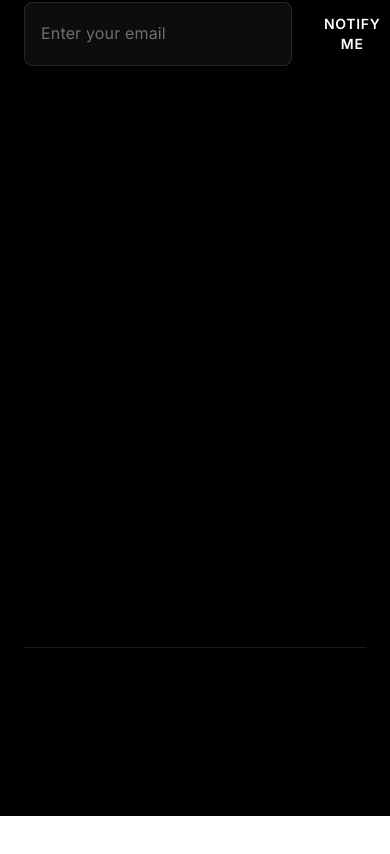
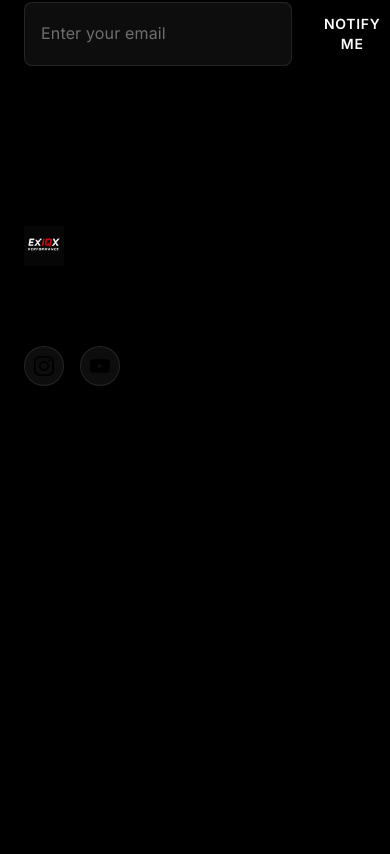
Before and after one commit to infinityspine/exiqx-website, a Next.js app: page / in a window 390 px wide. Shown: the part 6257-7111 px from the top of the page. Before the commit the page ends 7073 px from the top, so only its background shows below. Built offline with nearby package versions, Linux system fonts and the light colour scheme.

Commit message:
🕒 Auto-commit: 2025-11-08 14:57:57

```diff
--- a/app/components/layout/Footer.tsx
+++ b/app/components/layout/Footer.tsx
@@ -1,66 +1,176 @@
+/**
+ * Footer Component
+ *
+ * Purpose: Site footer with brand info, navigation links,
+ * social media, and legal information.
+ *
+ * Features:
+ * - Multi-column responsive layout
+ * - Accessible navigation structure
+ * - ExIQx dark design system
+ * - Production-ready placeholder layout
+ *
+ * TODO: Add actual links, social media icons, and legal pages
+ */
+
 'use client'
 
 import { memo } from 'react'
+import Image from 'next/image'
 
 const Footer = memo(function Footer() {
   const currentYear = new Date().getFullYear()
 
   return (
-    <footer className="relative bg-black px-6 py-16 lg:py-20">
+    <footer
+      className="relative bg-black px-6 py-16 lg:py-20"
+      aria-labelledby="footer-heading"
+    >
+      <h2 id="footer-heading" className="sr-only">
+        Footer
+      </h2>
+
       <div className="mx-auto max-w-7xl">
+        {/* Main Footer Content */}
         <div className="grid gap-12 sm:grid-cols-2 lg:grid-cols-4">
-          {/* Brand */}
+          {/* Brand Column */}
           <div className="sm:col-span-2 lg:col-span-1">
-            <h3 className="font-display text-xl font-bold uppercase tracking-[0.05em] text-white">
-              ExIQx Performance
-            </h3>
+            <div className="mb-4">
+              <Image
+                src="/exiqx-logo.png"
+                alt="ExIQx Performance"
+                width={180}
+                height={50}
+                className="h-10 w-auto"
+              />
+            </div>
             <p className="mt-4 text-sm text-white/60">
-              Biomechanical athletic equipment engineered for elite performance.
+              Biomechanical athletic equipment engineered for elite performance
+              and injury prevention.
             </p>
+
+            {/* Social Media Links Placeholder */}
+            <div className="mt-6 flex gap-4">
+              <a
+                href="https://instagram.com"
+                target="_blank"
+                rel="noopener noreferrer"
+                className="flex h-10 w-10 items-center justify-center rounded-full border border-white/10 bg-white/5 text-white/60 transition-colors hover:border-accent hover:text-accent focus-visible:outline-none focus-visible:ring-2 focus-visible:ring-accent focus-visible:ring-offset-2 focus-visible:ring-offset-black"
+                aria-label="Follow us on Instagram"
+              >
+                <svg className="h-5 w-5" fill="currentColor" viewBox="0 0 24 24">
+                  <path d="M12 2.163c3.204 0 3.584.012 4.85.07 3.252.148 4.771 1.691 4.919 4.919.058 1.265.069 1.645.069 4.849 0 3.205-.012 3.584-.069 4.849-.149 3.225-1.664 4.771-4.919 4.919-1.266.058-1.644.07-4.85.07-3.204 0-3.584-.012-4.849-.07-3.26-.149-4.771-1.699-4.919-4.92-.058-1.265-.07-1.644-.07-4.849 0-3.204.013-3.583.07-4.849.149-3.227 1.664-4.771 4.919-4.919 1.266-.057 1.645-.069 4.849-.069zm0-2.163c-3.259 0-3.667.014-4.947.072-4.358.2-6.78 2.618-6.98 6.98-.059 1.281-.073 1.689-.073 4.948 0 3.259.014 3.668.072 4.948.2 4.358 2.618 6.78 6.98 6.98 1.281.058 1.689.072 4.948.072 3.259 0 3.668-.014 4.948-.072 4.354-.2 6.782-2.618 6.979-6.98.059-1.28.073-1.689.073-4.948 0-3.259-.014-3.667-.072-4.947-.196-4.354-2.617-6.78-6.979-6.98-1.281-.059-1.69-.073-4.949-.073zm0 5.838c-3.403 0-6.162 2.759-6.162 6.162s2.759 6.163 6.162 6.163 6.162-2.759 6.162-6.163c0-3.403-2.759-6.162-6.162-6.162zm0 10.162c-2.209 0-4-1.79-4-4 0-2.209 1.791-4 4-4s4 1.791 4 4c0 2.21-1.791 4-4 4zm6.406-11.845c-.796 0-1.441.645-1.441 1.44s.645 1.44 1.441 1.44c.795 0 1.439-.645 1.439-1.44s-.644-1.44-1.439-1.44z"/>
+                </svg>
+              </a>
+
+              <a
+                href="https://youtube.com"
+                target="_blank"
+                rel="noopener noreferrer"
+                className="flex h-10 w-10 items-center justify-center rounded-full border border-white/10 bg-white/5 text-white/60 transition-colors hover:border-accent hover:text-accent focus-visible:outline-none focus-visible:ring-2 focus-visible:ring-accent focus-visible:ring-offset-2 focus-visible:ring-offset-black"
+                aria-label="Subscribe on YouTube"
+              >
+                <svg className="h-5 w-5" fill="currentColor" viewBox="0 0 24 24">
+                  <path d="M23.498 6.186a3.016 3.016 0 0 0-2.122-2.136C19.505 3.545 12 3.545 12 3.545s-7.505 0-9.377.505A3.017 3.017 0 0 0 .502 6.186C0 8.07 0 12 0 12s0 3.93.502 5.814a3.016 3.016 0 0 0 2.122 2.136c1.871.505 9.376.505 9.376.505s7.505 0 9.377-.505a3.015 3.015 0 0 0 2.122-2.136C24 15.93 24 12 24 12s0-3.93-.502-5.814zM9.545 15.568V8.432L15.818 12l-6.273 3.568z"/>
+                </svg>
+              </a>
+            </div>
           </div>
 
-          {/* Products */}
+          {/* Products Column */}
           <div>
             <h3 className="mb-4 text-sm font-semibold uppercase tracking-[0.15em] text-white">
               Products
             </h3>
-            <ul className="space-y-3">
+            <ul className="space-y-3" role="list">
               <li>
-                <a href="#footplate" className="text-sm text-white/60 hover:text-white">
+                <a
+                  href="#footplate"
+                  className="text-sm text-white/60 transition-colors hover:text-white focus-visible:outline-none focus-visible:ring-2 focus-visible:ring-accent focus-visible:ring-offset-2 focus-visible:ring-offset-black"
+                >
                   Rack-Mounted Footplate
+                </a>
+              </li>
+              <li>
+                <a
+                  href="#ghd"
+                  className="text-sm text-white/60 transition-colors hover:text-white focus-visible:outline-none focus-visible:ring-2 focus-visible:ring-accent focus-visible:ring-offset-2 focus-visible:ring-offset-black"
+                >
+                  GHD Retrofit System
+                </a>
+              </li>
+              <li>
+                <a
+                  href="#accessories"
+                  className="text-sm text-white/60 transition-colors hover:text-white focus-visible:outline-none focus-visible:ring-2 focus-visible:ring-accent focus-visible:ring-offset-2 focus-visible:ring-offset-black"
+                >
+                  Accessories
                 </a>
               </li>
             </ul>
           </div>
 
-          {/* Company */}
+          {/* Company Column */}
           <div>
             <h3 className="mb-4 text-sm font-semibold uppercase tracking-[0.15em] text-white">
               Company
             </h3>
-            <ul className="space-y-3">
+            <ul className="space-y-3" role="list">
               <li>
-                <a href="#about" className="text-sm text-white/60 hover:text-white">
+                <a
+                  href="#about"
+                  className="text-sm text-white/60 transition-colors hover:text-white focus-visible:outline-none focus-visible:ring-2 focus-visible:ring-accent focus-visible:ring-offset-2 focus-visible:ring-offset-black"
+                >
                   About Us
                 </a>
               </li>
               <li>
-                <a href="#contact" className="text-sm text-white/60 hover:text-white">
+                <a
+                  href="#technology"
+                  className="text-sm text-white/60 transition-colors hover:text-white focus-visible:outline-none focus-visible:ring-2 focus-visible:ring-accent focus-visible:ring-offset-2 focus-visible:ring-offset-black"
+                >
+                  Technology
+                </a>
+              </li>
+              <li>
+                <a
+                  href="#contact"
+                  className="text-sm text-white/60 transition-colors hover:text-white focus-visible:outline-none focus-visible:ring-2 focus-visible:ring-accent focus-visible:ring-offset-2 focus-visible:ring-offset-black"
+                >
                   Contact
                 </a>
               </li>
             </ul>
           </div>
 
-          {/* Support */}
+          {/* Support Column */}
           <div>
             <h3 className="mb-4 text-sm font-semibold uppercase tracking-[0.15em] text-white">
               Support
             </h3>
-            <ul className="space-y-3">
+            <ul className="space-y-3" role="list">
               <li>
-                <a href="#faq" className="text-sm text-white/60 hover:text-white">
+                <a
+                  href="#faq"
+                  className="text-sm text-white/60 transition-colors hover:text-white focus-visible:outline-none focus-visible:ring-2 focus-visible:ring-accent focus-visible:ring-offset-2 focus-visible:ring-offset-black"
+                >
                   FAQ
+                </a>
+              </li>
+              <li>
+                <a
+                  href="#shipping"
+                  className="text-sm text-white/60 transition-colors hover:text-white focus-visible:outline-none focus-visible:ring-2 focus-visible:ring-accent focus-visible:ring-offset-2 focus-visible:ring-offset-black"
+                >
+                  Shipping & Returns
+                </a>
+              </li>
+              <li>
+                <a
+                  href="#warranty"
+                  className="text-sm text-white/60 transition-colors hover:text-white focus-visible:outline-none focus-visible:ring-2 focus-visible:ring-accent focus-visible:ring-offset-2 focus-visible:ring-offset-black"
+                >
+                  Warranty
                 </a>
               </li>
             </ul>
@@ -68,21 +178,37 @@ const Footer = memo(function Footer() {
         </div>
 
         {/* Divider */}
-        <div className="my-12 h-px bg-white/10" />
+        <div className="my-12 h-px bg-white/10" role="separator" />
 
-        {/* Bottom */}
+        {/* Bottom Footer */}
         <div className="flex flex-col items-center justify-between gap-4 sm:flex-row">
+          {/* Copyright */}
           <p className="text-sm text-white/40">
             © {currentYear} ExIQx Performance. All rights reserved.
           </p>
+
+          {/* Legal Links */}
           <div className="flex gap-6">
-            <a href="/privacy" className="text-sm text-white/40 hover:text-white">
-              Privacy
+            <a
+              href="/privacy"
+              className="text-sm text-white/40 transition-colors hover:text-white focus-visible:outline-none focus-visible:ring-2 focus-visible:ring-accent focus-visible:ring-offset-2 focus-visible:ring-offset-black"
+            >
+              Privacy Policy
             </a>
-            <a href="/terms" className="text-sm text-white/40 hover:text-white">
-              Terms
+            <a
+              href="/terms"
+              className="text-sm text-white/40 transition-colors hover:text-white focus-visible:outline-none focus-visible:ring-2 focus-visible:ring-accent focus-visible:ring-offset-2 focus-visible:ring-offset-black"
+            >
+              Terms of Service
             </a>
           </div>
+        </div>
+
+        {/* Made in USA Badge */}
+        <div className="mt-8 text-center">
+          <p className="text-xs uppercase tracking-[0.2em] text-white/30">
+            Engineered in Arizona • Made in the USA
+          </p>
         </div>
       </div>
     </footer>
```
